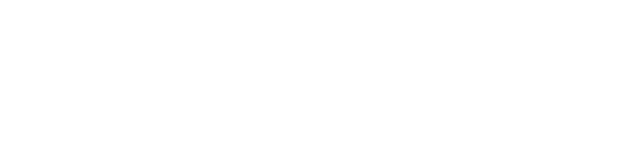
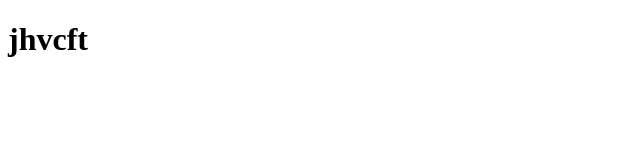
Before and after one commit to sylvercodez/Becca, a plain HTML site: page hello.html in a window 1280 px wide. Shown: the whole page, without its empty margins (0-640 px from the left). Drawn offline with Linux system fonts and the light colour scheme.

```diff
--- a/hello.html
+++ b/hello.html
@@ -7,6 +7,6 @@
     <title>Document</title>
 </head>
 <body>
-
+    <h1>jhvcft</h1>
 </body>
 </html>
```
